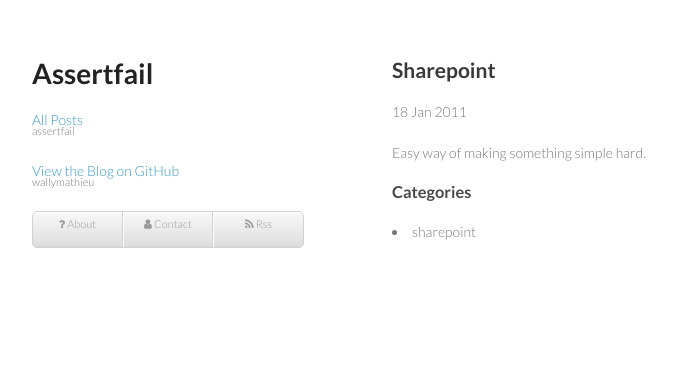
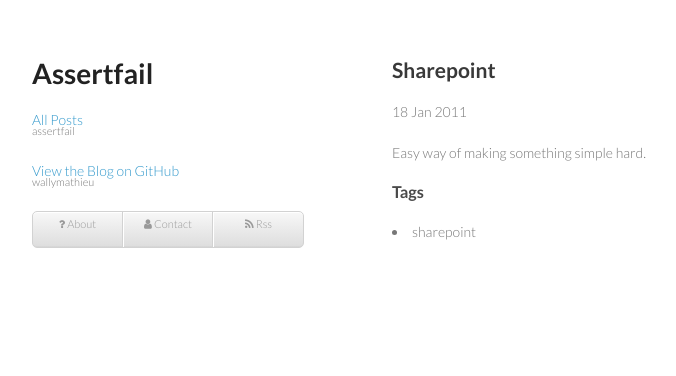
Before and after one commit to wallymathieu/assertfail, a Jekyll site: the page built from _posts/2011-01-18-sharepoint.markdown, in a window 1280 px wide. Shown: the top 376 px of the page, without its empty margins (178-854 px from the left). Built offline with Jekyll 4.4.1, drawn with Linux system fonts in a browser that asks for light colours; nearby versions of some CDN libraries; Markdown is read by kramdown in place of the engine named in the settings.

Commit message:
Cleaner html

```diff
--- a/_layouts/post.html
+++ b/_layouts/post.html
@@ -1,17 +1,10 @@
 ---
 layout: minimal
 ---
-<div class="row row-offcanvas row-offcanvas-right" >
-    <div class="jumbotron">
-        <h2>{{ page.title }}</h2>
-        <p class="meta">{{ page.date | date_to_string }}</p>
-    </div>
-<div class="post">
+<h2>{{ page.title }}</h2>
+<p class="meta">{{ page.date | date_to_string }}</p>
 {{ content }}
-</div>
-  <h3>Categories</h3>
-  {% for cat in page.tags %}
-    <li>{{ cat }}</li>
-  {% endfor %}
-
-</div>
+<h3>Tags</h3>
+{% for cat in page.tags %}
+<li>{{ cat }}</li>
+{% endfor %}
```
